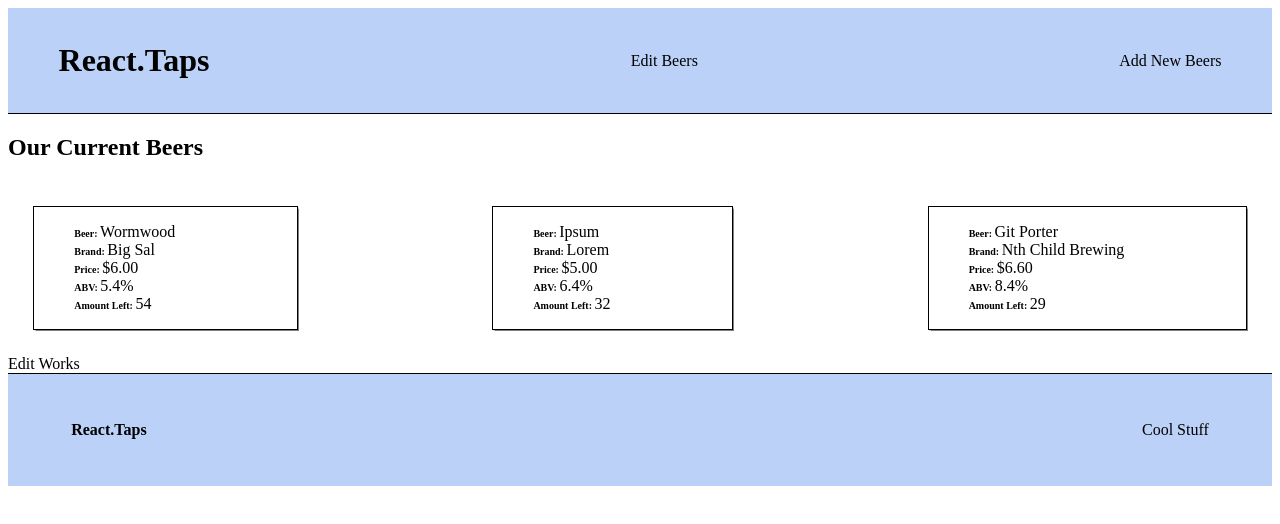
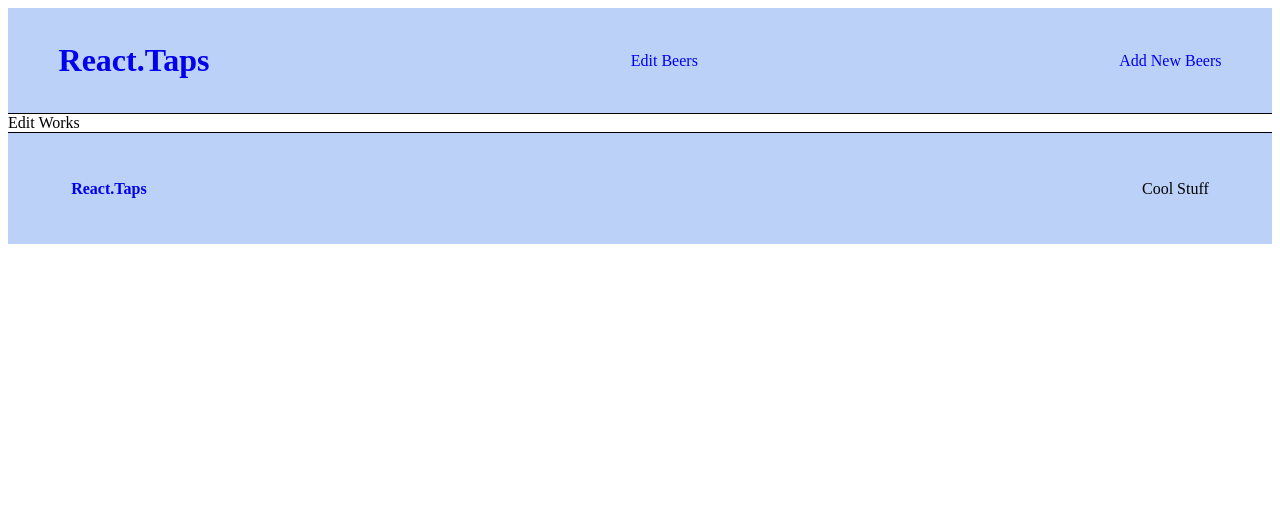
Before and after one commit to k3vnb/react_taproom, a React app: page /#/addnew in a window 1280 px wide. Shown: the top 524 px of the page. Built offline with nearby package versions, Linux system fonts and the light colour scheme.

Commit message:
complete functional routing

```diff
--- a/src/components/App.jsx
+++ b/src/components/App.jsx
@@ -3,14 +3,17 @@ import Nav from './Nav';
 import Footer from './Footer';
 import Edit from './Edit';
 import BeerList from './BeerList';
-import { Switch, Router } from 'react-router-dom';
+import { Switch, Route } from 'react-router-dom';
 
 function App(){
   return (
     <div>
       <Nav />
-      <BeerList />
-      <Edit />
+      <Switch>
+        <Route exact path='/' component={BeerList} />
+        <Route path='/edit' component={Edit} />
+        <Route path='/addnew' component={Edit} />
+      </Switch>
       <Footer />
     </div>
   );
--- a/src/components/Footer.jsx
+++ b/src/components/Footer.jsx
@@ -1,9 +1,10 @@
 import React from "react";
+import { Link } from 'react-router-dom';
 
 function Footer() {
   return(
   <div className='footerFlex'>
-    <style jsx>{`
+    <style jsx global>{`
         .footerFlex {
           display: flex;
           justify-content: space-between;
@@ -12,8 +13,11 @@ function Footer() {
           border-top: 1px solid black;
           background-color: #6495ed6e;
         }
+        a {
+          text-decoration: none;
+        }
     `}</style>
-    <h4>React.Taps</h4>
+  <h4><Link to='/'>React.Taps</Link></h4>
     <p>Cool Stuff</p>
   </div>
   );
--- a/src/components/Nav.jsx
+++ b/src/components/Nav.jsx
@@ -1,4 +1,6 @@
 import React from 'react';
+import { Link } from 'react-router-dom';
+import Edit from './Edit';
 
 const navFlex = {
   display: 'flex',
@@ -6,15 +8,21 @@ const navFlex = {
   alignItems: 'center',
   borderBottom: '1px solid black',
   padding: '1% 4%',
-  backgroundColor: '#6495ed6e'
+  backgroundColor: '#6495ed6e',
+  textDecoration: 'none'
 };
+
 
 function Nav() {
   return (
     <div style={navFlex}>
-      <h1>React.Taps</h1>
-      <a>Edit Beers</a>
-      <a>Add New Beers</a>
+      <style jsx global>{`
+          a {
+            text-decoration: none;
+          }`}</style>
+      <h1><Link to='/'>React.Taps</Link></h1>
+      <Link to='/edit'>Edit Beers</Link>
+      <Link to='/addnew'>Add New Beers</Link>
     </div>
   );
 }
```
